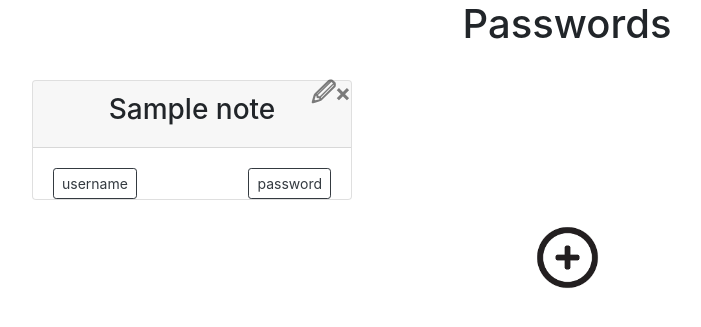
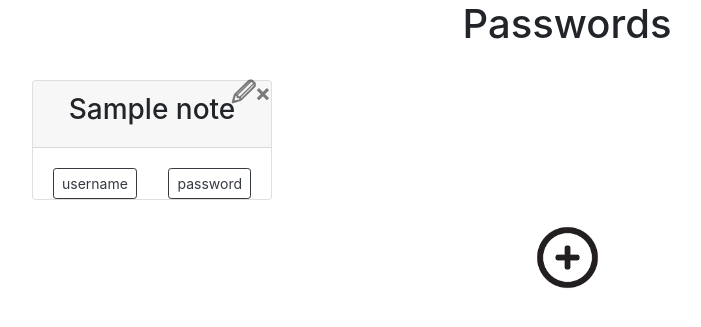
Before and after one commit to Entrimail/password_manager, a Flask app: page / in a window 1280 px wide. Shown: the part 56-383 px from the top of the page, without its empty margins (73-774 px from the left). Run offline with Flask 2, Linux system fonts and the light colour scheme; a user stored in the database is signed in; tables that the repository leaves empty hold one stand-in row (values such as "Sample post"); some libraries are stand-ins or nearby versions.

Commit message:
Initial commit

```diff
--- a/website/templates/home.html
+++ b/website/templates/home.html
@@ -7,7 +7,8 @@
 {% for note in user.notes %}
 
 
-        <div class="card" style="width: 20rem;" id="{{note.id}}">
+<div class="content" style="margin:0 auto;">
+    <div class="card" style="width: 15rem;" id="{{note.id}}">
         <div class="card-header">
             <button type="button" class="close" onclick="openModal({{note.id}})">
                 <span aria-hidden="true">🖉</span>
@@ -28,6 +29,7 @@
                 password
             </button>
 
+        </div>
     </div>
 </div>
 
@@ -54,9 +56,11 @@
         margin-left: 10px;
     }
     .card {display:inline-block;
-     margin-right: 20px;
+     float:none;
+     margin: 0 auto;
      margin-left: 20px;
      margin-bottom: 20px;}
+     .content {display:inline-block;}
 
 
 </style>
@@ -98,7 +102,7 @@
     <div class="modal-dialog" role="document">
         <div class="modal-content">
             <div class="modal-header">
-                <h3 class="modal-title w-100 text-center">Note creation</h3>
+                <h3 class="modal-title w-100 text-center">New note</h3>
                 <button type="button" class="close" data-dismiss="modal" aria-label="Close">
                     <span aria-hidden="true">&times;</span>
                 </button>
```
Lines whose indentation alone changed are shown as unchanged.
